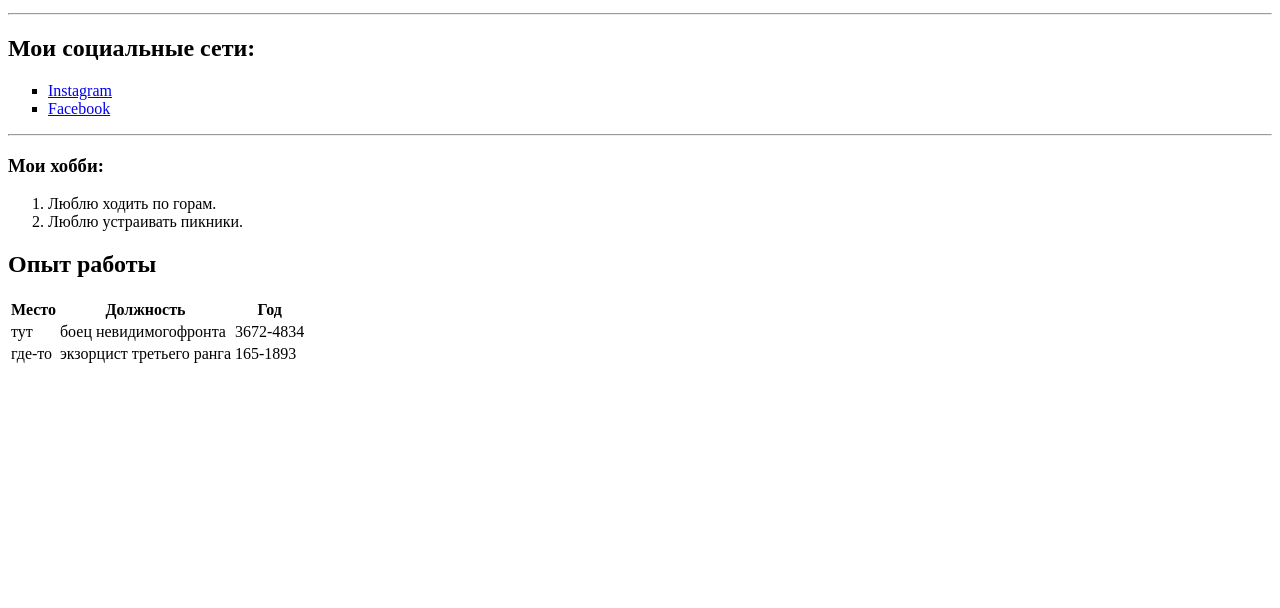
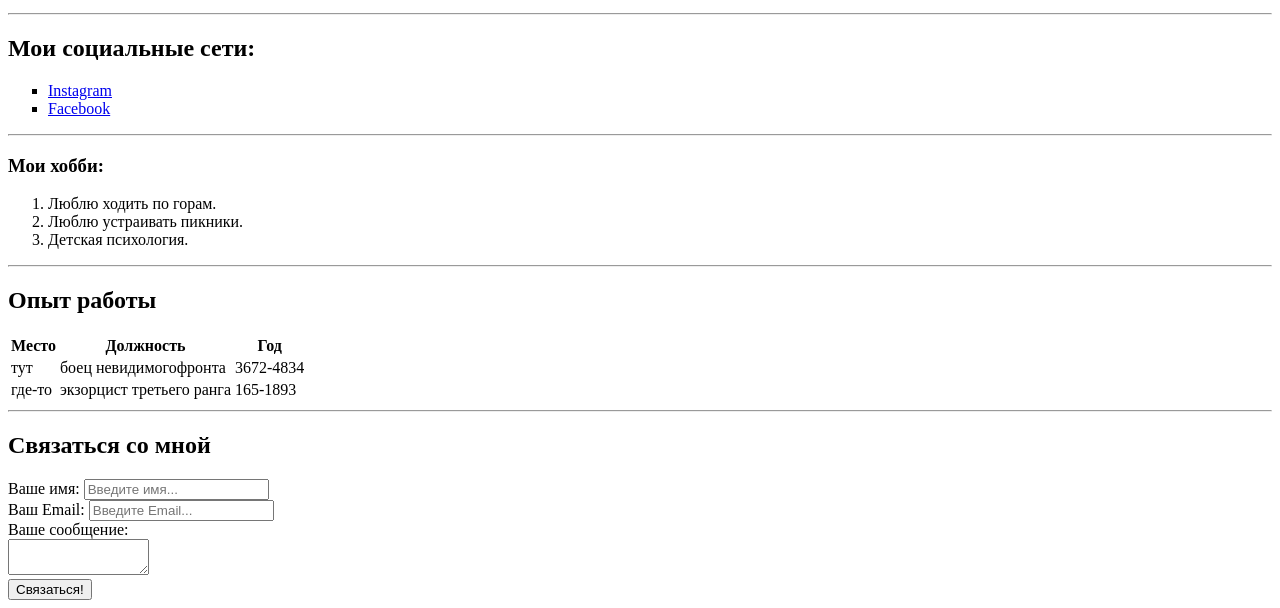
Before and after one commit to Yosichka/CV, a plain HTML site: page index.html in a window 1280 px wide. Shown: the part 355-963 px from the top of the page. Before the commit the page ends 800 px from the top, so only its background shows below. Drawn offline with Linux system fonts and the light colour scheme.

Commit message:
Update index.html

```diff
--- a/index.html
+++ b/index.html
@@ -29,7 +29,9 @@
         <ol>
             <li>Люблю ходить по горам.</li>
             <li>Люблю устраивать пикники.</li>
+            <li>Детская психология.</li>
         </ol>
+        <hr>
         <h2>Опыт работы</h2>
         <table>
             <tr>
@@ -48,5 +50,20 @@
                 <td>165-1893</td>
             </tr>
         </table>
+        <hr>
+        <h2>Связаться со мной</h2>
+        <form action="/">
+            <label for="name">Ваше имя:</label>
+            <input type="text" id="name" placeholder="Введите имя...">
+        <br>
+            <label for="Email">Ваш Email:</label>
+            <input type="email" id="Email" placeholder="Введите Email...">
+        <br>
+            <label for="text">Ваше сообщение:</label>
+        <br>
+            <textarea id="text" rows="2" cols="15"></textarea>
+        <br>
+            <input type="submit" value="Связаться!">
+        </form>
     </body>
 </html>
```
